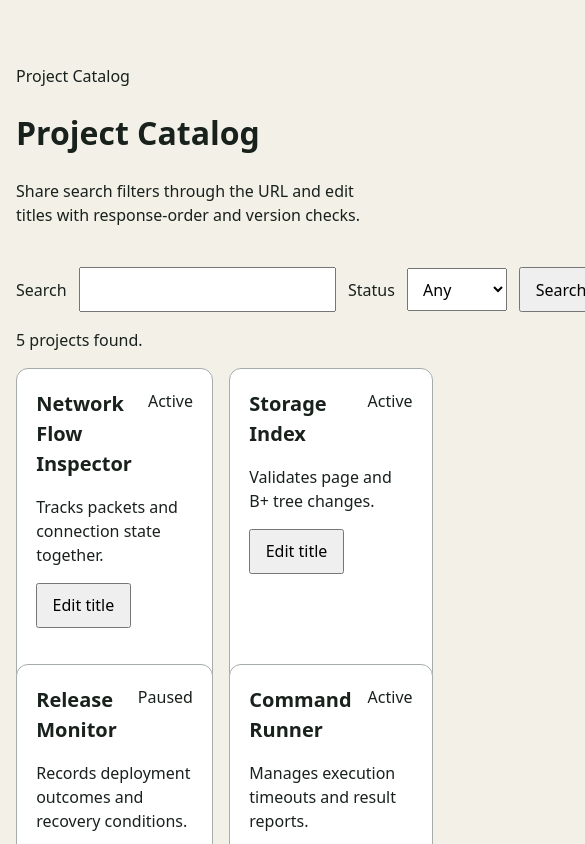
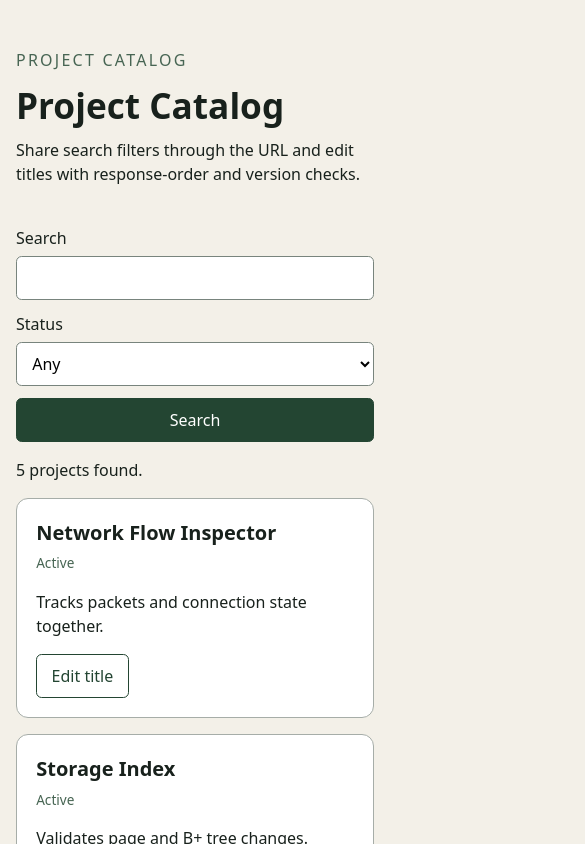
Before and after one commit to seungwoo7050/guides-archive, a Next.js app in the folder exercises/project-catalog/: page / in a window 390 px wide. Shown: the top 844 px of the page, 585 px wide, since content can reach past the window. Built offline with nearby package versions, Linux system fonts and the light colour scheme.

Commit message:
feat: project-catalog responsive accessibility contract 구현

```diff
--- a/exercises/project-catalog/app/styles.css
+++ b/exercises/project-catalog/app/styles.css
@@ -1,3 +1,7 @@
+/* [Implementation 13]
+ * 좁은 화면과 긴 문자열에서도 가로 넘침을 막고, 키보드 초점과
+ * 애니메이션 감소 설정을 반영합니다.
+ */
 :root {
   color: #18211c;
   background: #f3f0e8;
@@ -5,15 +9,190 @@
   line-height: 1.5;
 }
 
-body { margin: 0; }
-button, input, select { font: inherit; }
-main { width: min(70rem, calc(100% - 2rem)); margin: 0 auto; padding: 3rem 0; }
-.page-header { max-width: 46rem; }
-.search { display: flex; gap: 0.75rem; align-items: center; margin: 2.5rem 0 1rem; }
-input, select { padding: 0.55rem 0.7rem; }
-button { padding: 0.55rem 0.9rem; }
-.status-message { min-height: 1.5rem; }
-.projects { display: grid; grid-template-columns: repeat(2, 1fr); gap: 1rem; padding: 0; list-style: none; }
-article { height: 100%; border: 1px solid #a6ada8; border-radius: 0.75rem; padding: 1.2rem; background: #fff; }
-.title-row { display: flex; gap: 1rem; justify-content: space-between; }
-h2 { margin: 0; font-size: 1.25rem; }
+*,
+*::before,
+*::after {
+  box-sizing: border-box;
+}
+
+html {
+  min-width: 0;
+}
+
+body {
+  min-width: 0;
+  margin: 0;
+}
+
+button,
+input,
+select {
+  min-width: 0;
+  min-height: 2.75rem;
+  max-width: 100%;
+  font: inherit;
+}
+
+button {
+  cursor: pointer;
+}
+
+button:disabled {
+  cursor: progress;
+  opacity: 0.7;
+}
+
+main {
+  width: min(70rem, calc(100% - 2rem));
+  margin: 0 auto;
+  padding: clamp(2rem, 6vw, 5rem) 0;
+}
+
+.page-header {
+  max-width: 46rem;
+}
+
+h1 {
+  margin: 0.35rem 0 1rem;
+  font-size: clamp(2.2rem, 7vw, 5rem);
+  line-height: 0.98;
+  overflow-wrap: anywhere;
+}
+
+.eyebrow {
+  color: #476553;
+  letter-spacing: 0.14em;
+  text-transform: uppercase;
+}
+
+.search {
+  display: grid;
+  grid-template-columns: auto minmax(10rem, 1fr) auto minmax(9rem, auto) auto;
+  gap: 0.75rem;
+  align-items: center;
+  margin: 2.5rem 0 1rem;
+}
+
+input,
+select {
+  width: 100%;
+  border: 1px solid #78847d;
+  border-radius: 0.35rem;
+  padding: 0.55rem 0.7rem;
+  background: #fff;
+}
+
+button {
+  border: 1px solid #234532;
+  border-radius: 0.35rem;
+  padding: 0.55rem 0.9rem;
+  color: #fff;
+  background: #234532;
+}
+
+button[type="button"] {
+  color: #234532;
+  background: transparent;
+}
+
+button:focus-visible,
+input:focus-visible,
+select:focus-visible {
+  outline: 3px solid #d76e00;
+  outline-offset: 3px;
+}
+
+.status-message {
+  min-height: 1.5rem;
+}
+
+.projects {
+  display: grid;
+  grid-template-columns: repeat(2, minmax(0, 1fr));
+  gap: 1rem;
+  padding: 0;
+  list-style: none;
+}
+
+.projects > li {
+  min-width: 0;
+}
+
+article {
+  height: 100%;
+  min-width: 0;
+  overflow-wrap: anywhere;
+  border: 1px solid #a6ada8;
+  border-radius: 0.75rem;
+  padding: 1.2rem;
+  background: #fff;
+}
+
+.title-row {
+  display: flex;
+  min-width: 0;
+  gap: 1rem;
+  align-items: flex-start;
+  justify-content: space-between;
+}
+
+h2 {
+  min-width: 0;
+  margin: 0;
+  font-size: 1.25rem;
+  overflow-wrap: anywhere;
+}
+
+.title-row span {
+  flex: none;
+  color: #476553;
+  font-size: 0.85rem;
+}
+
+.editor {
+  display: grid;
+  gap: 0.65rem;
+}
+
+.server-value {
+  margin: 0;
+  color: #476553;
+}
+
+.actions {
+  display: flex;
+  flex-wrap: wrap;
+  gap: 0.5rem;
+}
+
+.empty {
+  border: 1px dashed #78847d;
+  padding: 2rem;
+}
+
+@media (max-width: 42rem) {
+  .search,
+  .projects {
+    grid-template-columns: minmax(0, 1fr);
+  }
+
+  .search label {
+    margin-bottom: -0.4rem;
+  }
+
+  .title-row {
+    flex-direction: column;
+    gap: 0.35rem;
+  }
+}
+
+@media (prefers-reduced-motion: reduce) {
+  *,
+  *::before,
+  *::after {
+    scroll-behavior: auto !important;
+    animation-duration: 0.01ms !important;
+    animation-iteration-count: 1 !important;
+    transition-duration: 0.01ms !important;
+  }
+}
```
